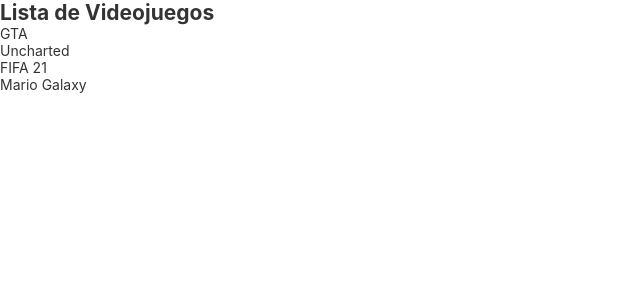
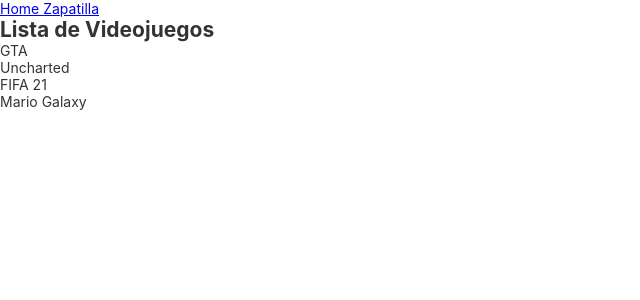
Before and after one commit to Felixmp7/Master-JS, an Angular app in the folder angular-app/: page / in a window 1280 px wide. Shown: the top 300 px of the page, without its empty margins (0-640 px from the left). Built offline with nearby package versions, Linux system fonts and the light colour scheme.

Commit message:
Implementa un menu de navegación

```diff
--- a/angular-app/src/app/app.component.html
+++ b/angular-app/src/app/app.component.html
@@ -10,4 +10,9 @@
     -moz-osx-font-smoothing: grayscale;
   }
 </style>
+
+<nav>
+  <a [routerLink]="['/']">Home </a>
+  <a [routerLink]="['/zapatilla']">Zapatilla </a>
+</nav>
 <router-outlet></router-outlet>
```
